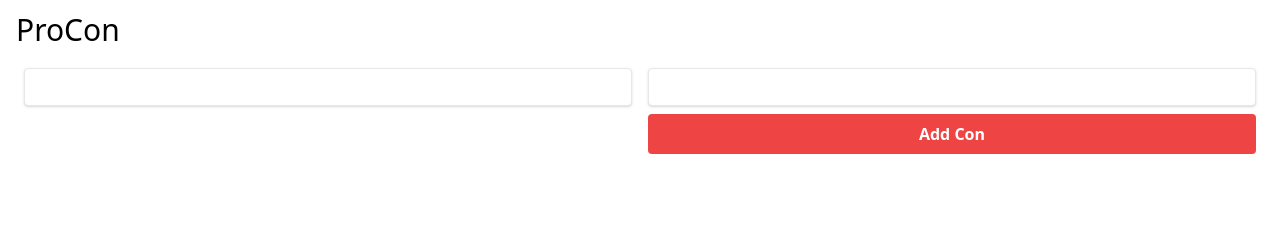
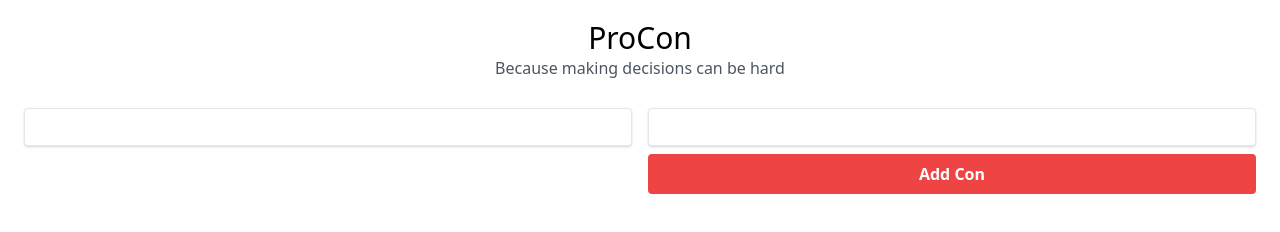
Before and after one commit to dacrands/pro-con, a website built with Parcel: page index.html in a window 1280 px wide. Built offline with nearby package versions, Linux system fonts and the light colour scheme.

Commit message:
Improve header styling

```diff
--- a/index.html
+++ b/index.html
@@ -9,11 +9,12 @@
       rel="stylesheet"
     />
   </head>
-
   <body>
     <div class="container mx-auto px-4">
-      <header>
-        <h1 class="text-3xl my-3">ProCon</h1>
+      <header class="my-5 text-center">
+        <h1 class="text-3xl">ProCon</h1>
+        <p class="text-gray-600">Because making decisions can be hard
+        </p>
       </header>
       <div class="flex flex-wrap">
         <section class="w-full sm:w-1/2 md:w-1/2 lg:w-1/2 xl:w-1/2 p-2">
```
